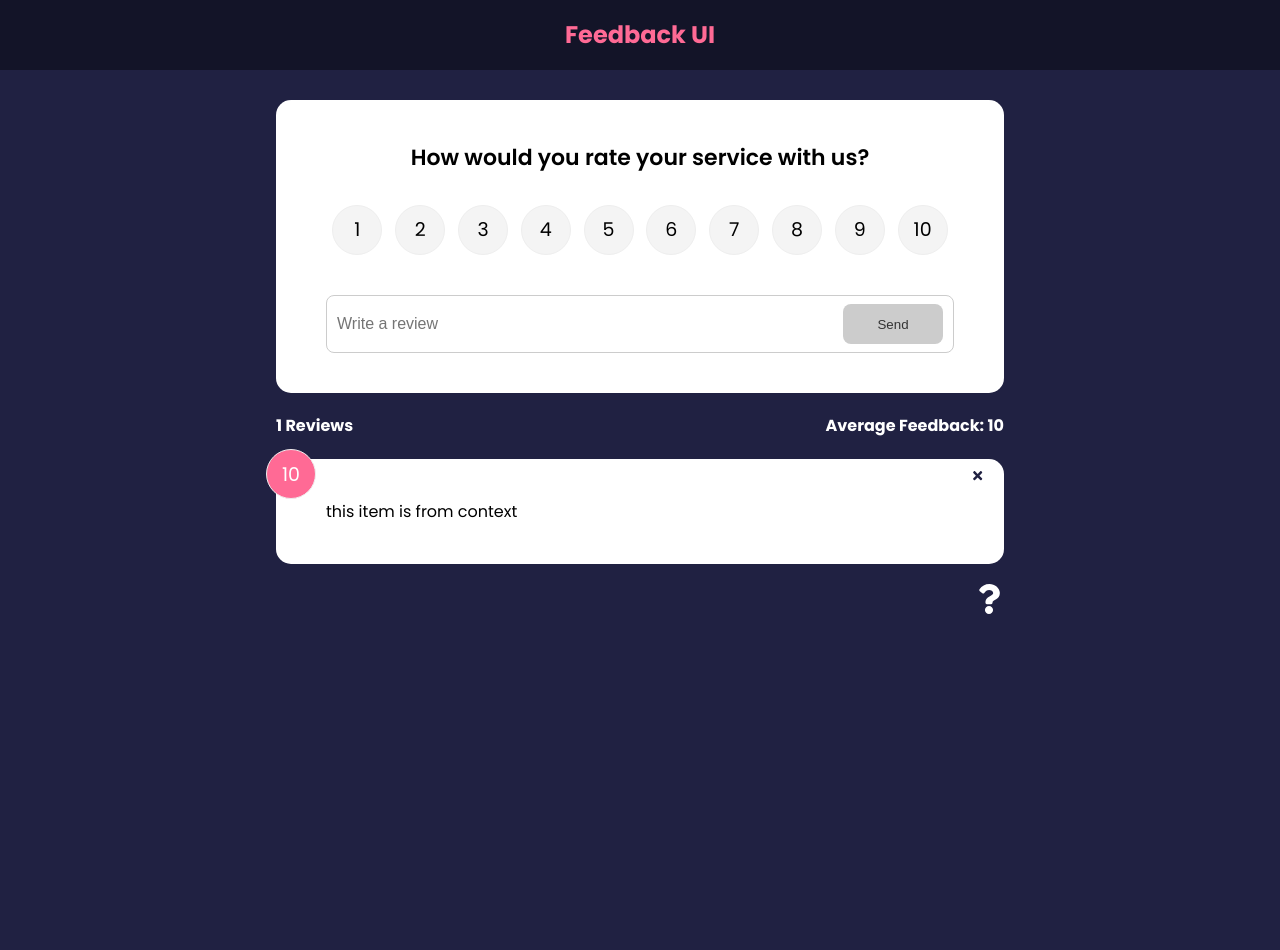
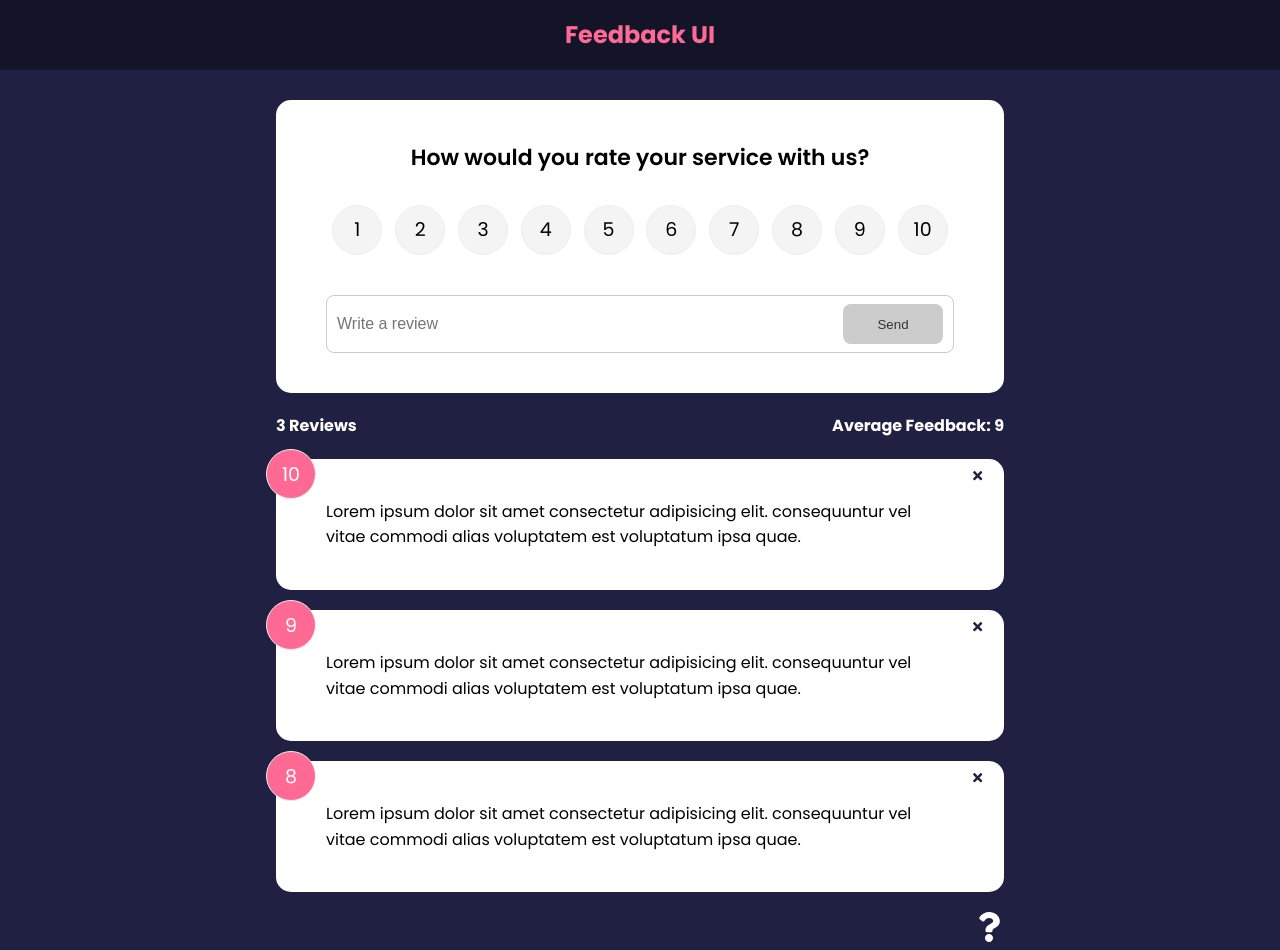
Before and after one commit to Kgaogel09/reactjs-course, a React (Create React App) app in the folder feedback-app/: page / in a window 1280 px wide. Before the commit the page ends 800 px from the top, so only its background shows below. Built offline with nearby package versions, Linux system fonts and the light colour scheme.

Commit message:
moved functions to context

```diff
--- a/feedback-app/src/App.js
+++ b/feedback-app/src/App.js
@@ -1,27 +1,15 @@
-import { useState } from "react"
 import FeedbackForm from "./components/FeedbackForm"
 import FeedbackList from "./components/FeedbackList"
 import FeedbackStats from "./components/FeedbackStats"
 import Header from "./components/Header"
-import FeedBackData from "./data/FeedbackData"
-import { v4 as uuidv4 } from "uuid"
 import AboutPage from "./pages/AboutPage"
 import { BrowserRouter as Router, Route, Routes } from "react-router-dom"
 import AboutLink from "./components/AboutLink"
 import { FeedbackProvider } from "./context/FeedbackContext"
 
 function App() {
-  const [feedback, setFeedBack] = useState(FeedBackData)
+  // const [feedback, setFeedBack] = useState(FeedBackData)
 
-  const deleteFeedback = (id) => {
-    if (window.confirm("Are you sure you want to delete")) {
-      setFeedBack(feedback.filter((item) => item.id !== id))
-    }
-  }
-  const addFeedback = (newFeedback) => {
-    newFeedback.id = uuidv4()
-    setFeedBack([newFeedback, ...feedback])
-  }
   return (
     <FeedbackProvider>
       <Router>
@@ -33,9 +21,9 @@ function App() {
               path='/'
               element={
                 <>
-                  <FeedbackForm handleAdd={addFeedback} />
-                  <FeedbackStats feedback={feedback} />
-                  <FeedbackList handleDelete={deleteFeedback} />
+                  <FeedbackForm />
+                  <FeedbackStats />
+                  <FeedbackList />
                   <AboutLink />
                 </>
               }
--- a/feedback-app/src/components/FeedbackForm.jsx
+++ b/feedback-app/src/components/FeedbackForm.jsx
@@ -1,9 +1,12 @@
-import { useState } from "react"
+import { useState, useContext } from "react"
 import RatingSelect from "./RatingSelect"
 import Button from "./shared/Button"
 import Card from "./shared/Card"
+import feedbackContext from "../context/FeedbackContext"
 
-function FeedbackForm({ handleAdd }) {
+function FeedbackForm() {
+  const { addFeedback } = useContext(feedbackContext)
+
   const [text, setText] = useState("")
   const [rating, setRating] = useState(10)
   const [btnDisabled, setBtnDisabled] = useState(true)
@@ -30,7 +33,7 @@ function FeedbackForm({ handleAdd }) {
         text,
         rating,
       }
-      handleAdd(newFeedback)
+      addFeedback(newFeedback)
       setText("")
     }
   }
--- a/feedback-app/src/components/FeedbackItem.jsx
+++ b/feedback-app/src/components/FeedbackItem.jsx
@@ -1,12 +1,15 @@
 import Card from "./shared/Card"
 import PropTypes from "prop-types"
 import { FaTimes } from "react-icons/fa"
+import { useContext } from "react"
+import feedbackContext from "../context/FeedbackContext"
 
-function FeedbackItem({ item, handleDelete }) {
+function FeedbackItem({ item }) {
+  const { deleteFeedback } = useContext(feedbackContext)
   return (
     <Card>
       <div className='num-display'>{item.rating}</div>
-      <button onClick={() => handleDelete(item.id)} className='close'>
+      <button onClick={() => deleteFeedback(item.id)} className='close'>
         <FaTimes color='#202142' />
       </button>
       <div className='text-display'>{item.text}</div>
--- a/feedback-app/src/components/FeedbackList.jsx
+++ b/feedback-app/src/components/FeedbackList.jsx
@@ -2,7 +2,8 @@ import FeedbackItem from "./FeedbackItem"
 import { motion, AnimatePresence } from "framer-motion"
 import { useContext } from "react"
 import feedbackContext from "../context/FeedbackContext"
-function FeedbackList({ handleDelete }) {
+
+function FeedbackList() {
   const { feedback } = useContext(feedbackContext)
 
   if (!feedback || feedback.length === 0) {
@@ -19,11 +20,7 @@ function FeedbackList({ handleDelete }) {
               animate={{ opacity: 1 }}
               exit={{ opacity: 0 }}
             >
-              <FeedbackItem
-                item={item}
-                key={item.id}
-                handleDelete={handleDelete}
-              />
+              <FeedbackItem item={item} key={item.id} />
             </motion.div>
           )
         })}
--- a/feedback-app/src/context/FeedbackContext.js
+++ b/feedback-app/src/context/FeedbackContext.js
@@ -1,17 +1,25 @@
 import { createContext, useState } from "react"
+import FeedBackData from "../data/FeedbackData"
+import { v4 as uuidv4 } from "uuid"
 
 const feedbackContext = createContext()
 
 export const FeedbackProvider = ({ children }) => {
-  const [feedback, setFeedback] = useState([
-    {
-      id: 1,
-      text: "this item is from context",
-      rating: 10,
-    },
-  ])
+  const [feedback, setFeedback] = useState(FeedBackData)
+
+  const deleteFeedback = (id) => {
+    if (window.confirm("Are you sure you want to delete")) {
+      setFeedback(feedback.filter((item) => item.id !== id))
+    }
+  }
+
+  const addFeedback = (newFeedback) => {
+    newFeedback.id = uuidv4()
+    setFeedback([newFeedback, ...feedback])
+  }
+
   return (
-    <feedbackContext.Provider value={{ feedback }}>
+    <feedbackContext.Provider value={{ feedback, deleteFeedback, addFeedback }}>
       {children}
     </feedbackContext.Provider>
   )
```
